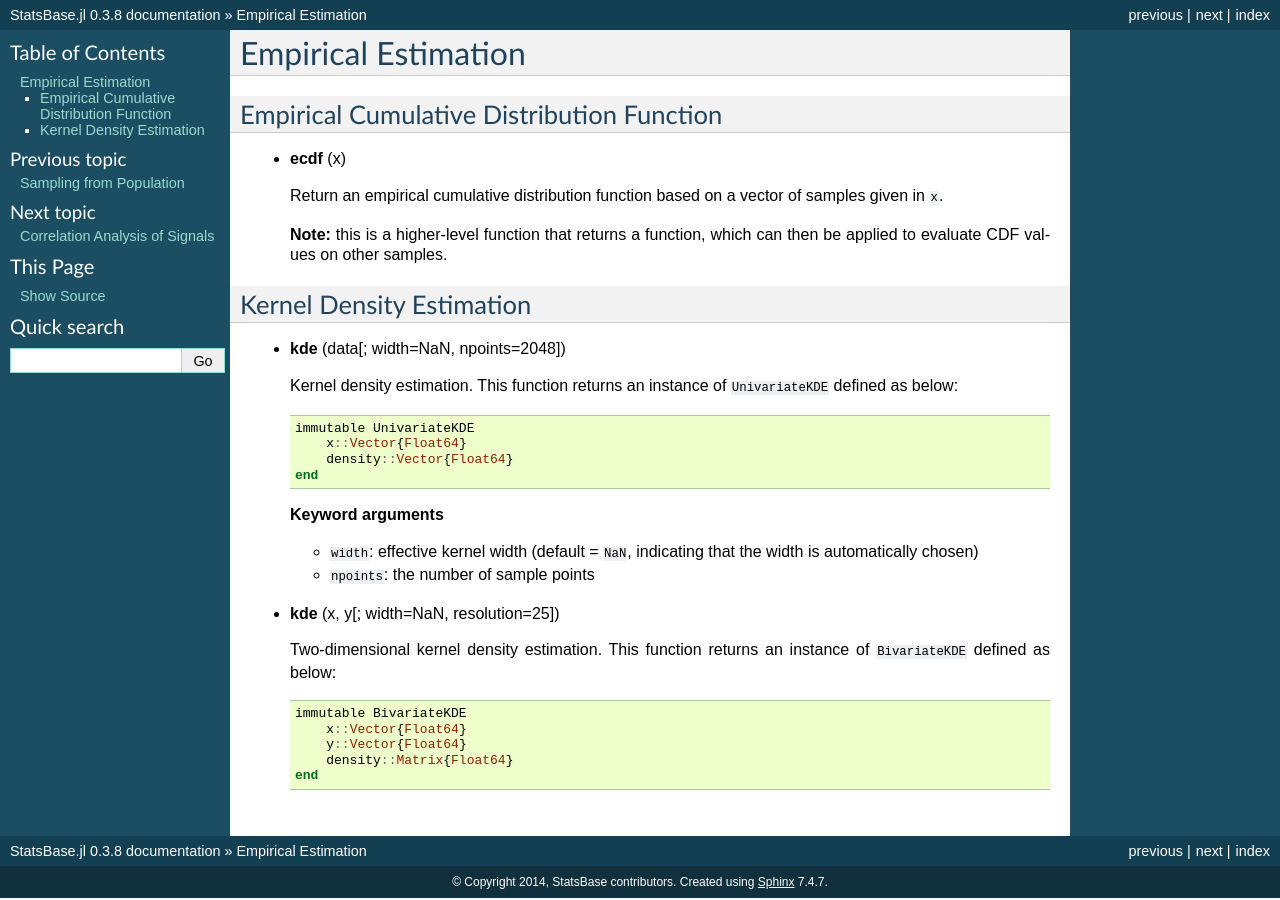
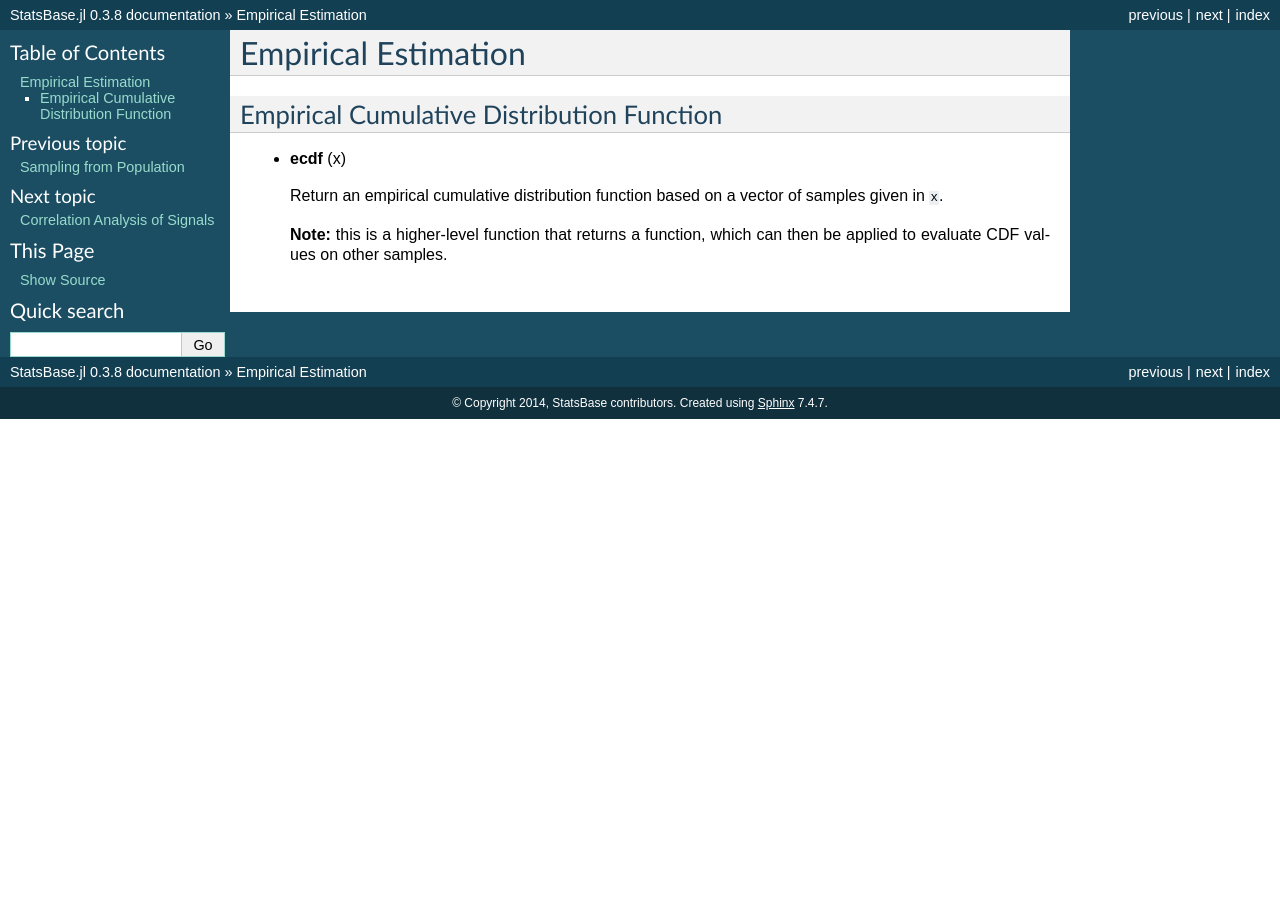
Before and after one commit to JuliaStats/StatsBase.jl, a Sphinx documentation site: the page built from docs/source/empirical.rst, in a window 1280 px wide. Built offline with Sphinx 7.4.7, drawn with Linux system fonts in a browser that asks for light colours; formulas are drawn with MathJax 3.

Commit message:
deprecate kde functionality

```diff
--- a/docs/source/empirical.rst
+++ b/docs/source/empirical.rst
@@ -9,36 +9,3 @@ Empirical Cumulative Distribution Function
   Return an empirical cumulative distribution function based on a vector of samples given in ``x``.
 
   **Note:** this is a higher-level function that returns a function, which can then be applied to evaluate CDF values on other samples.
-
-
-Kernel Density Estimation
----------------------------
-
-- **kde** (data[; width=NaN, npoints=2048])
-
-  Kernel density estimation. This function returns an instance of ``UnivariateKDE`` defined as below:
-
-  .. code-block:: julia
-
-    immutable UnivariateKDE
-        x::Vector{Float64}
-        density::Vector{Float64}
-    end
-
-  **Keyword arguments**
-
-  - ``width``: effective kernel width (default = ``NaN``, indicating that the width is automatically chosen)
-  - ``npoints``: the number of sample points
-
-
-- **kde** (x, y[; width=NaN, resolution=25])
-
-  Two-dimensional kernel density estimation. This function returns an instance of ``BivariateKDE`` defined as below:
-
-  .. code-block:: julia
-
-    immutable BivariateKDE
-        x::Vector{Float64}
-        y::Vector{Float64}
-        density::Matrix{Float64}
-    end
```
Also changed, not shown: 4 other files.
